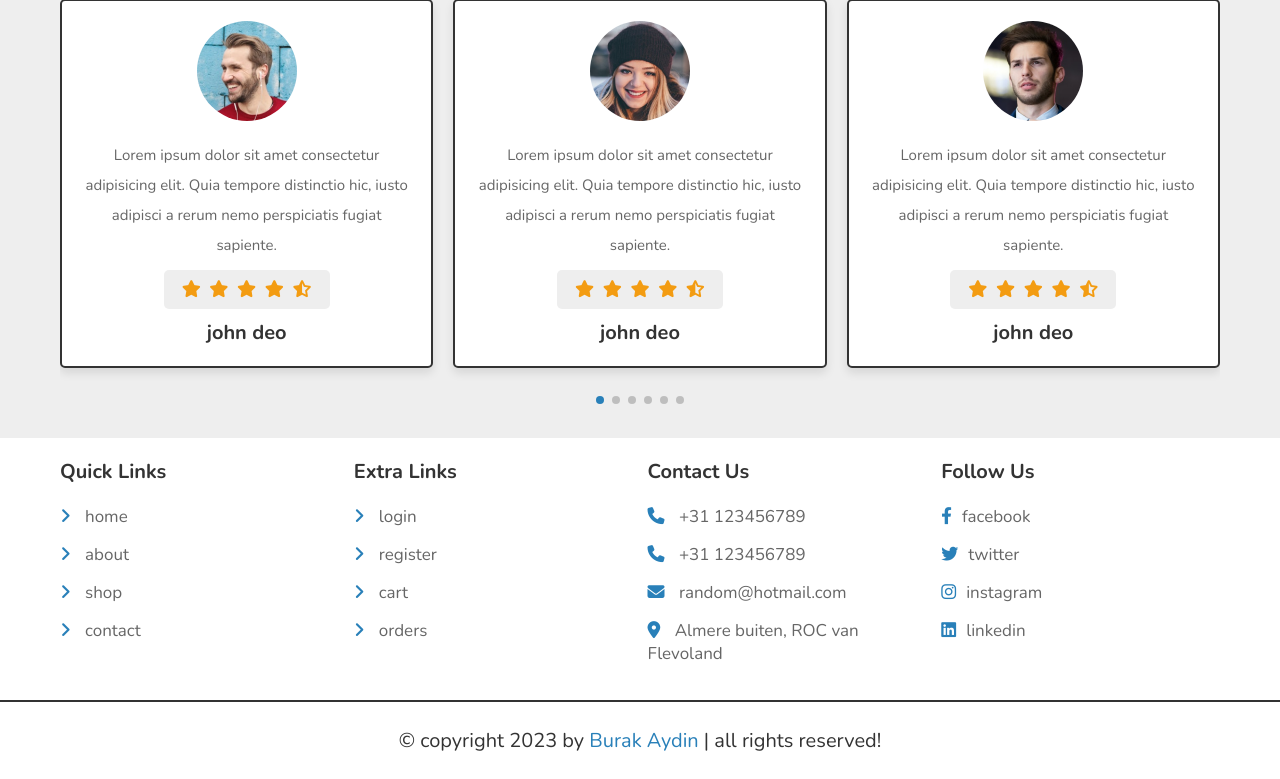
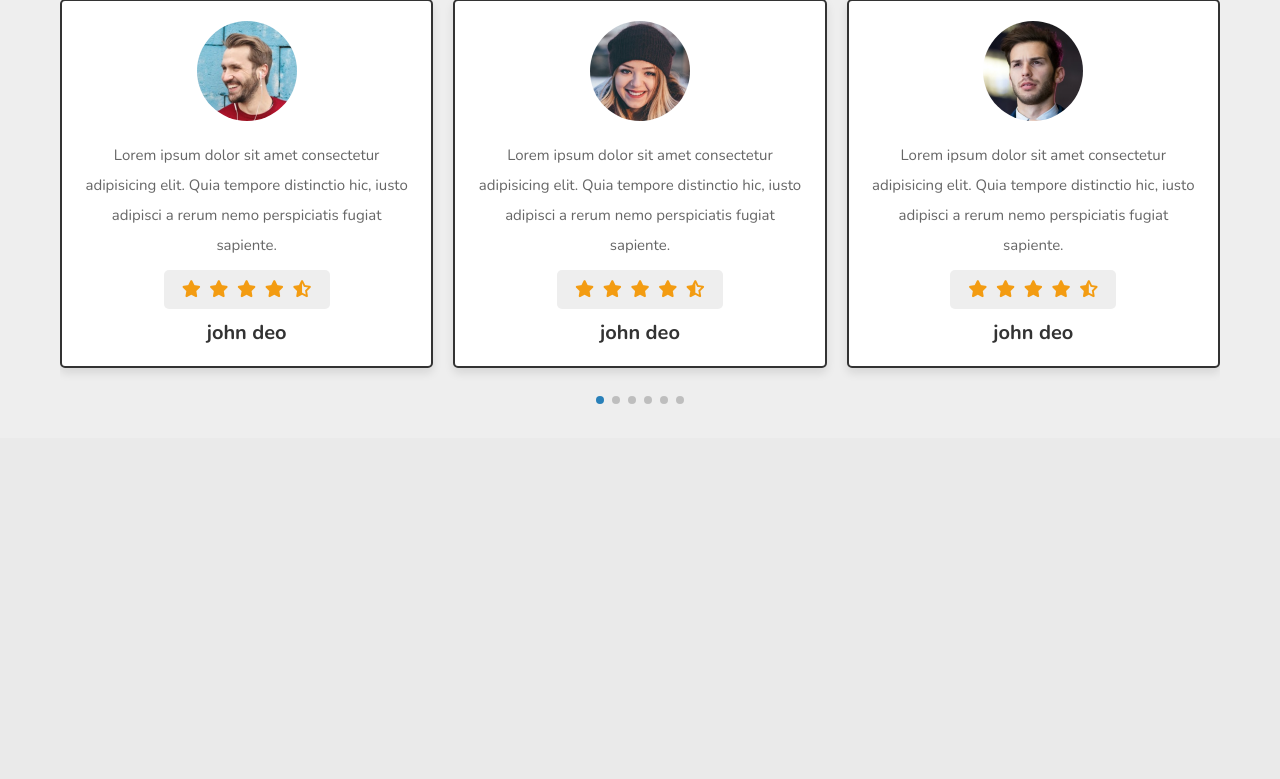
Before and after one commit to kerasus28/voedselbank, a PHP site: page /about.php in a window 1280 px wide. Shown: the part 786-1565 px from the top of the page. After the commit the page ends 1190 px from the top, so only its background shows below. Run offline with PHP 8.4, Linux system fonts and the light colour scheme; data that the repository does not hold is empty; some libraries are stand-ins or nearby versions.

Commit message:
Footer remove

```diff
--- a/components/footer.php
+++ b/components/footer.php
@@ -1,4 +1,6 @@
-<footer class="footer">
+<!-- NIET GEBRUIKEN OF AANZETTEN -->
+
+<!-- <footer class="footer">
 
    <section class="grid">
 
@@ -38,4 +40,4 @@
 
    <div class="credit">&copy; copyright 2023 by <span>Burak Aydin</span> | all rights reserved!</div>
 
-</footer>
+</footer> -->
```
